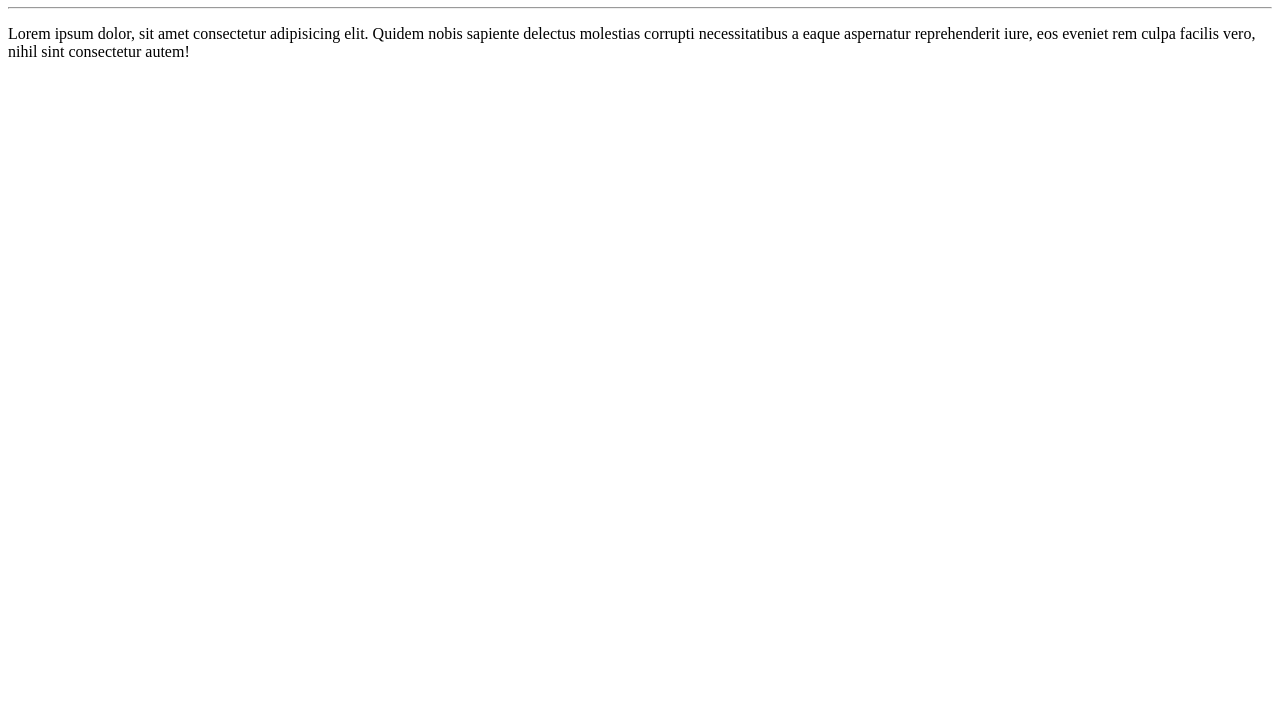
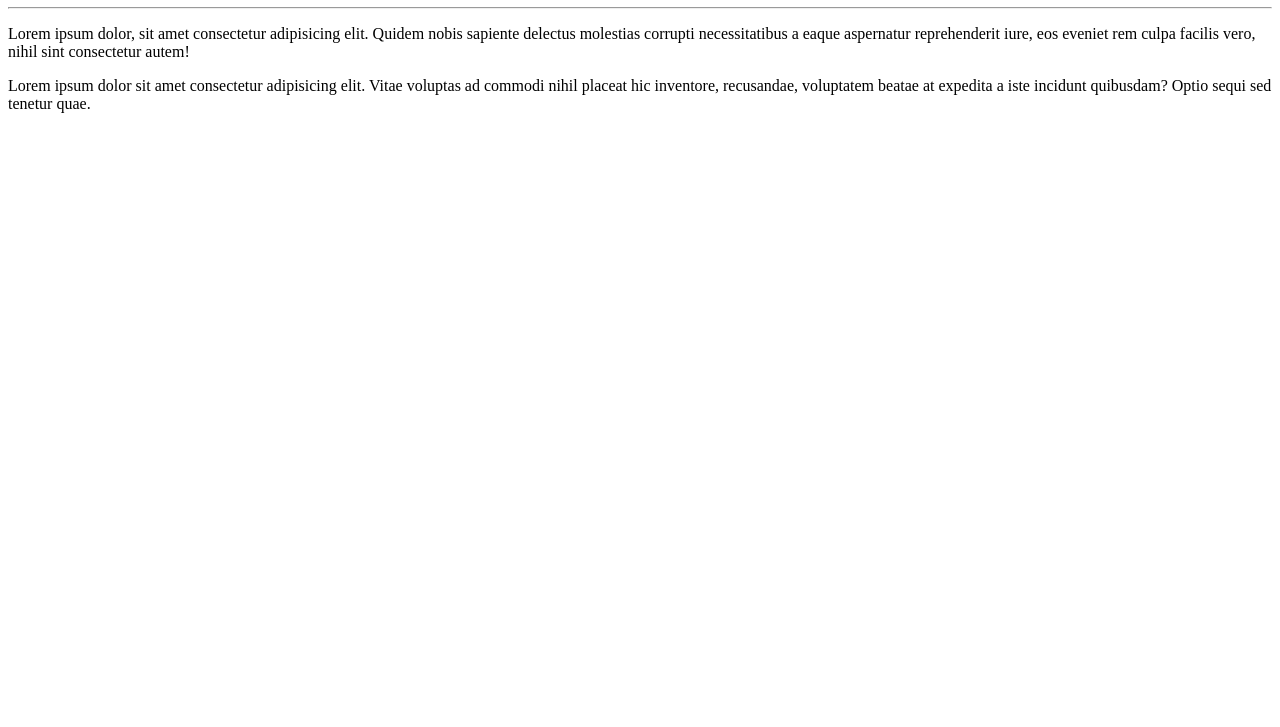
Before and after one commit to gaabemonteiro/curso-github, a plain HTML site: page index.html in a window 1280 px wide. Shown: the part 73-800 px from the top of the page. Drawn offline with Linux system fonts and the light colour scheme.

Commit message:
Adicionei um parágrafo

```diff
--- a/index.html
+++ b/index.html
@@ -12,6 +12,9 @@
     <p>
         Lorem ipsum dolor, sit amet consectetur adipisicing elit. Quidem nobis sapiente delectus molestias corrupti necessitatibus a eaque aspernatur reprehenderit iure, eos eveniet rem culpa facilis vero, nihil sint consectetur autem!
     </p>
+    <p>
+        Lorem ipsum dolor sit amet consectetur adipisicing elit. Vitae voluptas ad commodi nihil placeat hic inventore, recusandae, voluptatem beatae at expedita a iste incidunt quibusdam? Optio sequi sed tenetur quae.
+    </p>
 
 </body>
 </html>
```
